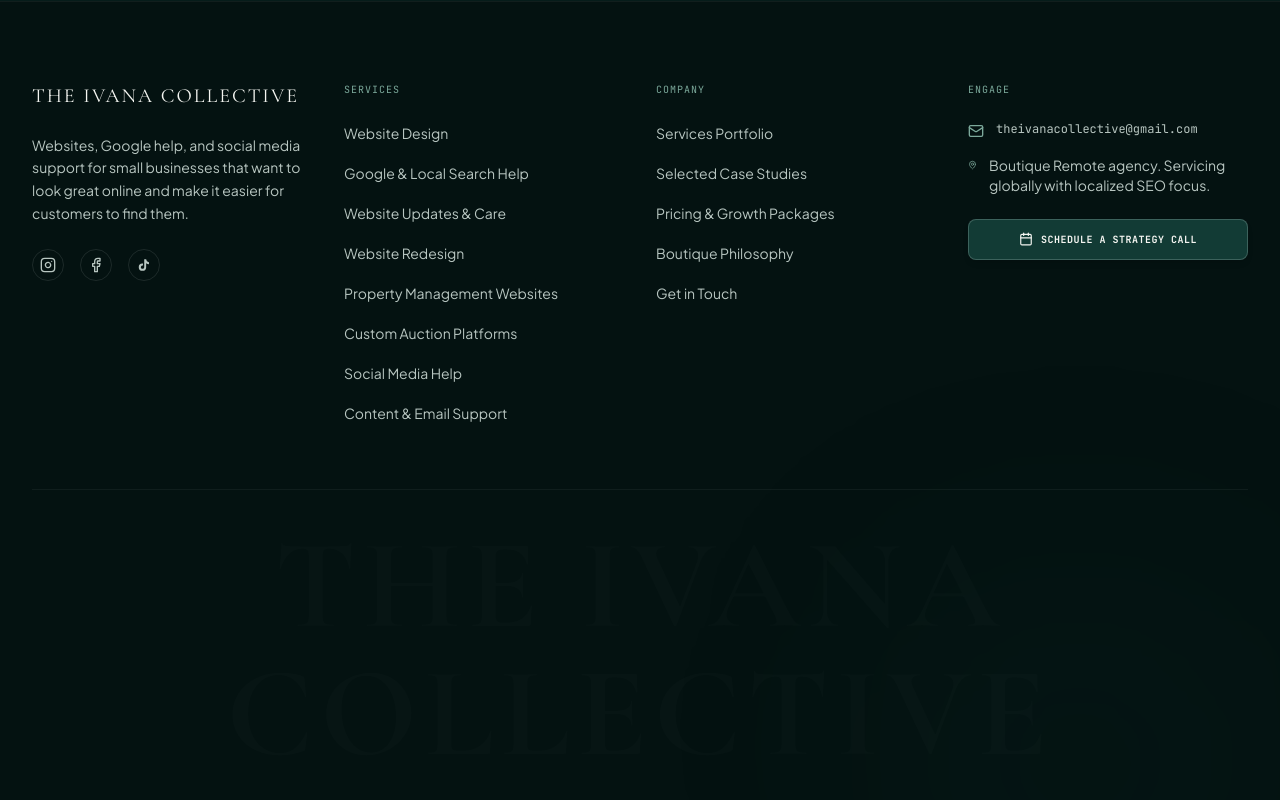
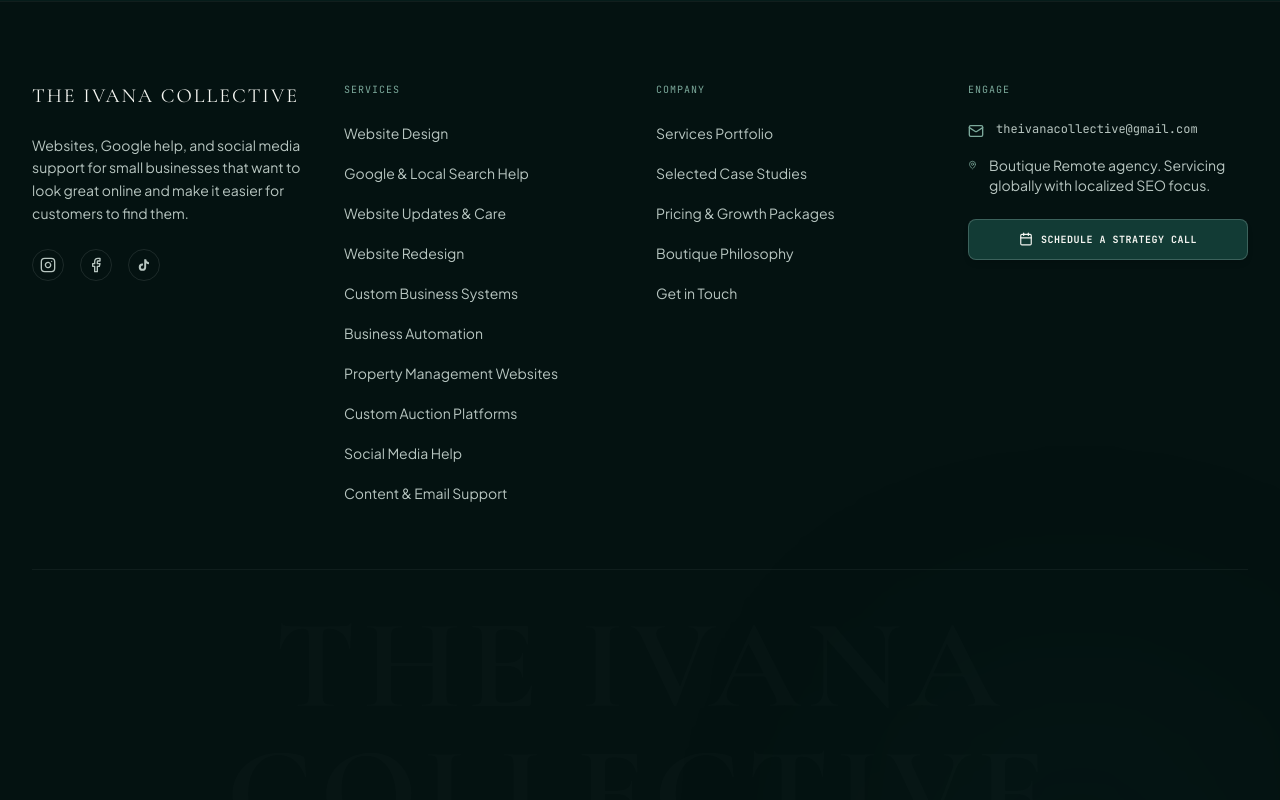
Before and after one commit to ivapbj/The-Ivana-Collective-Website, a React (Vite) app: page / in a window 1280 px wide. Shown: the part 3720-4520 px from the top of the page. Built offline with nearby package versions, Linux system fonts and the light colour scheme.

Commit message:
seo: register custom systems and automation pages

```diff
--- a/src/components/Footer.tsx
+++ b/src/components/Footer.tsx
@@ -87,6 +87,8 @@ export default function Footer({ onScheduleCall }: FooterProps) {
                 { label: "Google & Local Search Help", id: "services", path: "/services" },
                 { label: "Website Updates & Care", id: "maintenance", path: "/services/website-maintenance" },
                 { label: "Website Redesign", id: "redesign", path: "/services/website-redesign" },
+                { label: "Custom Business Systems", id: "custom-systems", path: "/services/custom-business-systems" },
+                { label: "Business Automation", id: "business-automation", path: "/services/business-automation" },
                 { label: "Property Management Websites", id: "property", path: "/industries/property-management" },
                 { label: "Custom Auction Platforms", id: "auctions", path: "/industries/auction-platforms" },
                 { label: "Social Media Help", id: "services", path: "/services" },
```
